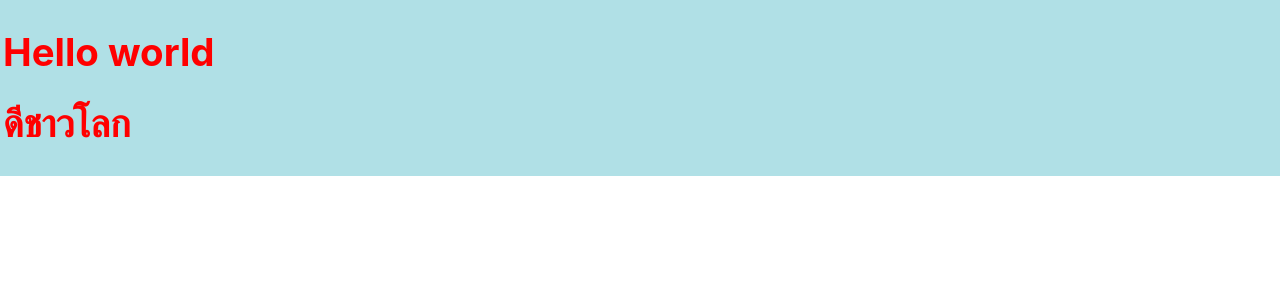
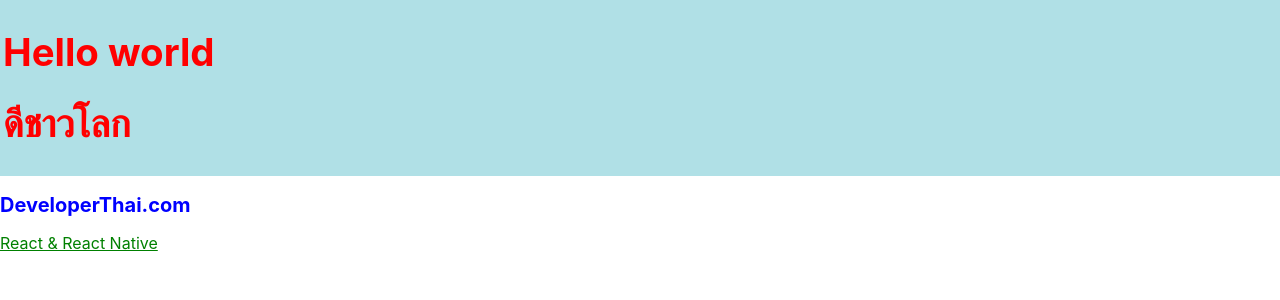
Before and after one commit to SsxnNs/app1, a React (Create React App) app: page / in a window 1280 px wide. Shown: the top 300 px of the page. Built offline with nearby package versions, Linux system fonts and the light colour scheme.

Commit message:
Add Style.css
add style.css

```diff
--- a/src/App.js
+++ b/src/App.js
@@ -1,4 +1,5 @@
 import React from 'react';
+import './style.css';
 
 function App() {
   const divstyle = {
@@ -9,10 +10,14 @@
   };
 
   return (
-    <div style={divstyle}>
-      <h1>Hello world</h1>
-      <h1>ดีชาวโลก</h1>
-    </div>
+    <>
+      <div style={divstyle}>
+        <h1>Hello world</h1>
+        <h1>ดีชาวโลก</h1>
+      </div>
+      <h2>DeveloperThai.com</h2>
+      <div className="title">React & React Native</div>
+    </>
   );
 }
 
--- /dev/null
+++ b/src/style.css
@@ -0,0 +1,9 @@
+h2 {
+    font-size: 20px;
+    color: blue;
+}
+.title {
+    font-size: 16px;
+    color: green;
+    text-decoration: underline;
+}
```
